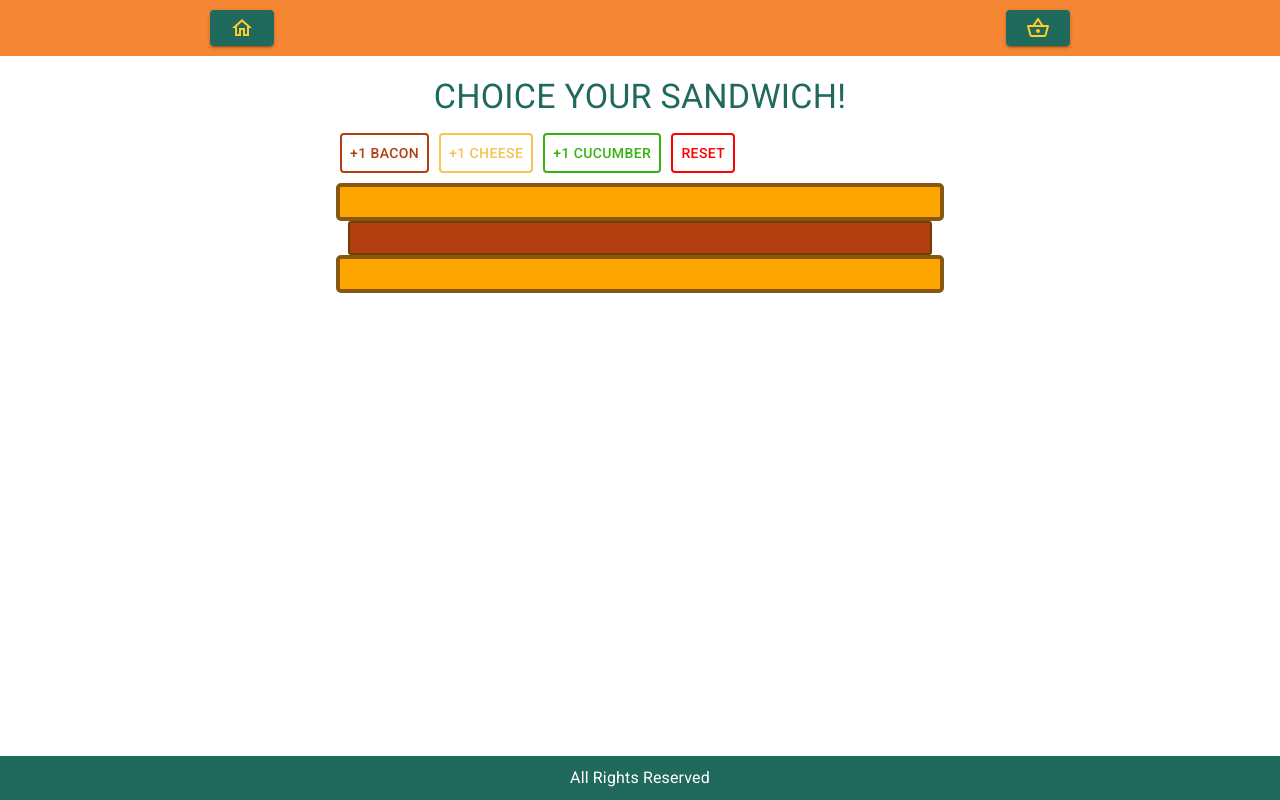
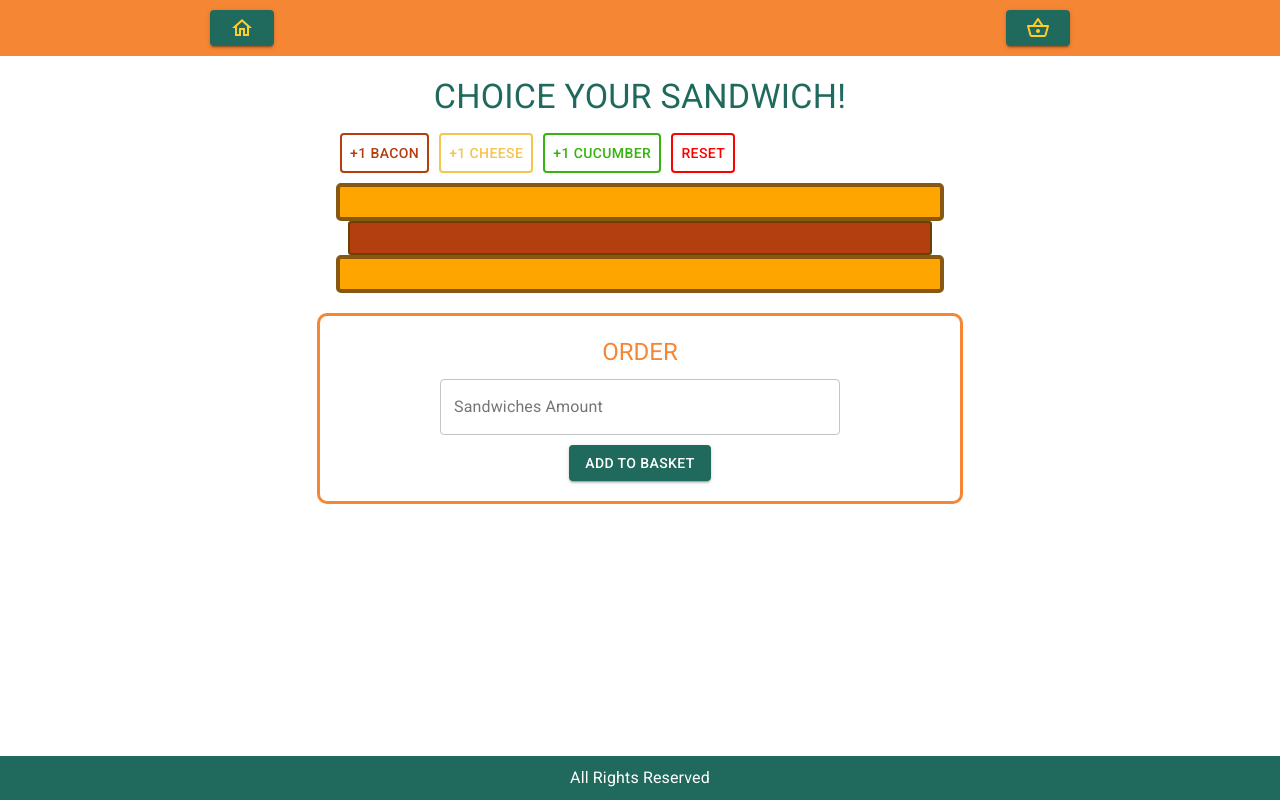
Before and after one commit to NikitaSmithTheOne/sandwich-shop, a React (Create React App) app: page / in a window 1280 px wide. Both pictures are taken after a click on the button "+1 BACON". Built offline with nearby package versions, Linux system fonts and the light colour scheme.

Commit message:
feat: 🎸 SandwichBuilder: + order form template

```diff
--- a/src/containers/SandwichBuilder/SandwichBuilder.tsx
+++ b/src/containers/SandwichBuilder/SandwichBuilder.tsx
@@ -1,7 +1,7 @@
 // *** NPM ***
 import React from 'react';
 import { connect } from 'react-redux';
-import { Button, Typography } from '@material-ui/core';
+import { Button, TextField, Typography } from '@material-ui/core';
 import { makeStyles, createStyles } from '@material-ui/core/styles';
 
 // *** OTHER ***
@@ -58,6 +58,20 @@
             border: '2px solid red',
             marginRight: '10px',
         },
+        sandwichOrder: {
+            display: 'flex',
+            flexDirection: 'column',
+            alignItems: 'center',
+            width: '600px',
+            marginTop: '20px',
+            border: `3px solid ${theme.palette.primary.main}`,
+            borderRadius: '10px',
+            padding: '20px',
+        },
+        sandwichOrderField: {
+            width: '400px',
+            margin: '10px auto',
+        },
     }),
 );
 
@@ -87,6 +101,29 @@
     const onResetIngredientsHandler = () => {
         resetIngredients();
     };
+
+    // *** CONDITIONALS ***
+    const sandwichOrderForm =
+        ingredients.length > 0 ? (
+            <div className={classes.sandwichOrder}>
+                {/* TITLE */}
+                <Typography variant="h5" component="h2" color="primary">
+                    ORDER
+                </Typography>
+
+                {/* AMOUNT FILED */}
+                <TextField
+                    className={classes.sandwichOrderField}
+                    variant="outlined"
+                    label="Sandwiches Amount"
+                />
+
+                {/* SUBMIT */}
+                <Button variant="contained" color="secondary">
+                    ADD TO BASKET
+                </Button>
+            </div>
+        ) : null;
 
     return (
         <div className={classes.root}>
@@ -132,6 +169,9 @@
                 ingredients={ingredients}
                 onIngredientClick={(index) => onDeleteIngredientHandler(index)}
             />
+
+            {/* ORDER FORM */}
+            {sandwichOrderForm}
         </div>
     );
 };
```
